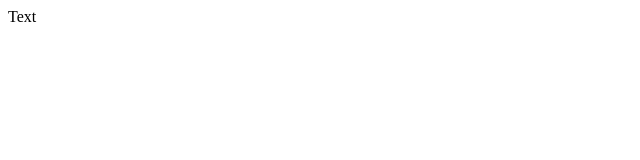
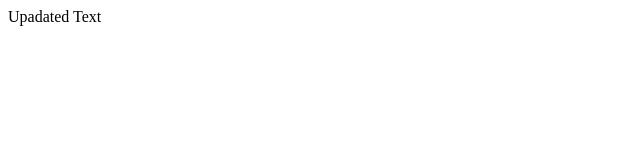
Before and after one commit to abdullaabdulraoof/sample, a plain HTML site: page index.html in a window 1280 px wide. Shown: the full height of the page, 0-640 px from the left. Drawn offline with Linux system fonts and the light colour scheme.

Commit message:
Updated Text

```diff
--- a/index.html
+++ b/index.html
@@ -6,6 +6,6 @@
     <title>Document</title>
 </head>
 <body>
-    Text
+    Upadated Text
 </body>
 </html>
```
